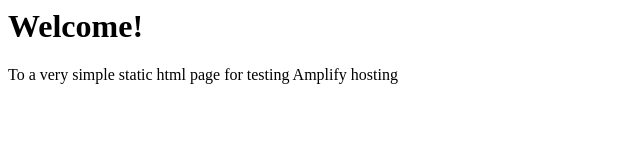
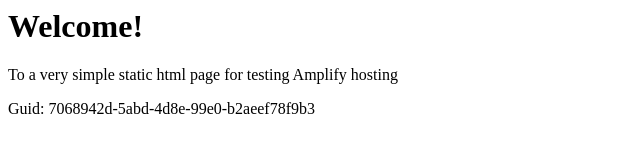
Before and after one commit to aws-aemilia-lhr/Github-PR-Commit-Integration-Test-DoNotTouch-Gith-P5X5MO5I-v1-prod-eu-west-2, a website: page src/index.html in a window 1280 px wide. Shown: the whole page, without its empty margins (0-640 px from the left). Drawn offline with Linux system fonts and the light colour scheme.

Commit message:
commit from integ tests

```diff
--- a/src/index.html
+++ b/src/index.html
@@ -1,3 +1,5 @@
+
+
 <html lang="en">
 
 <head>
@@ -10,6 +12,6 @@
 <body>
     <h1>Welcome!</h1>
     <p>To a very simple static html page for testing Amplify hosting</p>
-</body>
+    <p>Guid: 7068942d-5abd-4d8e-99e0-b2aeef78f9b3</p></body>
 
 </html>
```
